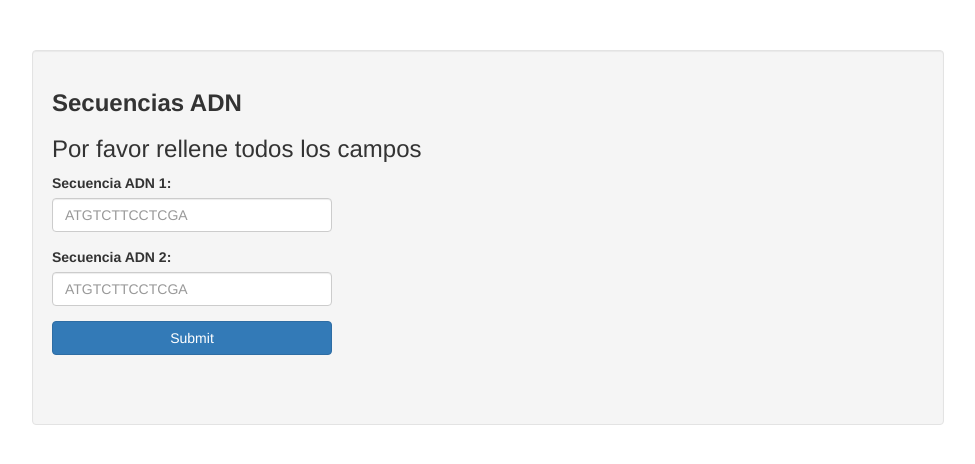
After one commit to JGJCodes/Ejercicios-programacion-PHP, a PHP site: page / in a window 1280 px wide. The commit adds this page. Shown: the top 464 px of the page, without its empty margins (152-1127 px from the left). Run offline with PHP 8.4, Linux system fonts and the light colour scheme; some libraries are stand-ins or nearby versions.

Commit message:
validation form
validacion del ejercicio de secuencias adn

```diff
--- /dev/null
+++ b/biologo/form_secuencias.php
@@ -0,0 +1,18 @@
+<?php
+
+	include("secuencias_adn.php");
+
+	$adn1 = "";
+	$adn2 = "";
+	$result="";
+
+	if(ISSET($_GET['submit'])){
+		$adn1 = $_GET['formadn1'];
+		$adn2 = $_GET['formadn2'];
+
+		$bases=bases_adyacentes($adn1,$adn2);
+
+		$result= "el conjunto ordenado de bases adyacentes es: ".$bases;
+
+	}
+?>
--- /dev/null
+++ b/biologo/index.php
@@ -0,0 +1,45 @@
+<!DOCTYPE html>
+<html>
+<head>
+    <title>Secuencias ADN</title>
+    <script src="https://ajax.googleapis.com/ajax/libs/jquery/3.1.0/jquery.min.js"></script>
+    <link rel="stylesheet" href="https://maxcdn.bootstrapcdn.com/bootstrap/3.3.6/css/bootstrap.min.css" />
+    <script src="https://maxcdn.bootstrapcdn.com/bootstrap/3.3.7/js/bootstrap.min.js"></script>
+</head>
+<body>
+<?php
+	require_once("form_secuencias.php");
+?>
+
+<div class="container">
+    <div style="height:50px;"></div>
+    <div class="well" style="margin:auto; padding:auto; width:80%;">
+		<h3><strong>Secuencias ADN</strong></h3>
+			<div class="input-field">
+				<h3>Por favor rellene todos los campos</h3>
+				<form method="GET" action="" >
+
+					<div class="form-group">
+						<label>Secuencia ADN 1:</label>
+						<input type="text" class="form-control" name="formadn1" style="width:20em;" value="<?php if(isset($adn1)){echo $adn1;} ?>" required pattern="^[a-zA-Z]{}"  placeholder="ATGTCTTCCTCGA" />
+					</div>
+					<div class="form-group">
+						<label>Secuencia ADN 2:</label>
+						<input type="text" class="form-control" name="formadn2" style="width:20em;" value="<?php if(isset($adn2)){echo $adn2;}?>" required pattern="^[a-zA-Z]{}" placeholder="ATGTCTTCCTCGA" />
+					</div>
+					<div class="form-group">
+						<input type="submit" name="submit" class="btn btn-primary submitBtn" style="width:20em; margin:0;" />
+					</div>
+
+					<div class="form-group">
+						<label ><?php echo $result; ?></label>
+
+					</div>
+				</form>
+			</div>
+
+
+    </div>
+
+</div>
+</body>
--- a/biologo/secuencias_adn.php
+++ b/biologo/secuencias_adn.php
@@ -4,8 +4,6 @@
  function bases_adyacentes($adn1,$adn2){
 	//variable que almacena el conjunto ordenado de bases adyacentes de mayor tamaño que es común en ambas secuencias
 	$bases_adyacentes = "";
-
-
 
 	/**Utilizamos dos ciclo FOR para realizar la búsqueda. El enfoque
       que utilizo es encontrar la mayor cadena en la variable adn1
@@ -19,7 +17,7 @@
        que viene acotando por la derecha
     **/
 
-	for ($i = $adn1.length(); $i>=0; $i--) {
+	for ($i = strlen($adn1); $i>=0; $i--) {
 
         for ($j=0; $j<$i; $j++) {
 
@@ -32,8 +30,9 @@
 			2. que la longitud de la ultima coincidencia encontrada
 				sea menor a la longitud de la nueva coincidencia encontrada
             **/
-            if (str_contains($adn2,$subadn1) && strlen($bases_adyacentes)<strlen($subadn1) ) {
-                $bases_adyacentes = $subadn1;//si se cumplen ambas condiciones almacenamos el nuevo valor
+            if (strstr($adn2,$subadn1) && strlen($bases_adyacentes)<strlen($subadn1) ) {
+                //si se cumplen ambas condiciones almacenamos el nuevo valor
+				$bases_adyacentes = $subadn1;
             }
         }
     }
```
